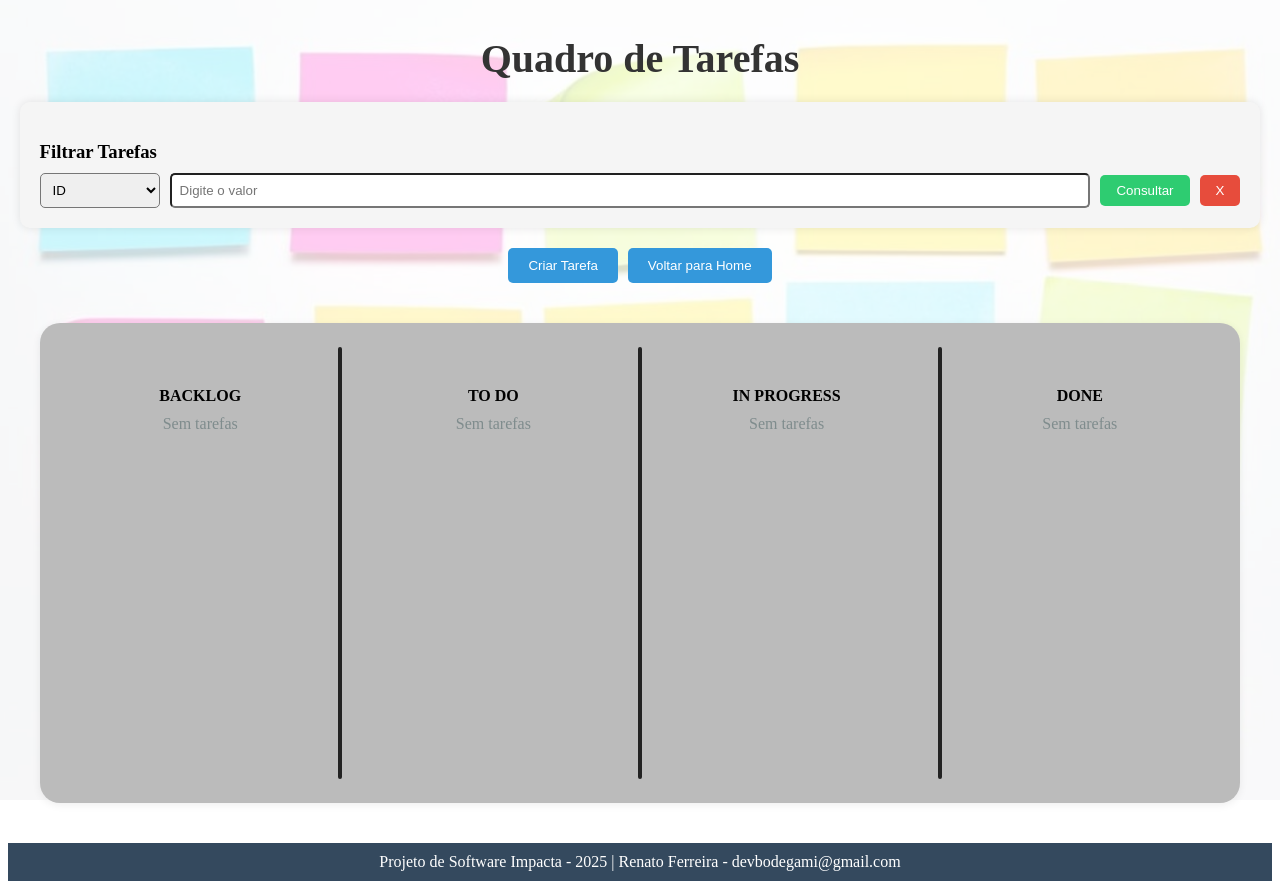
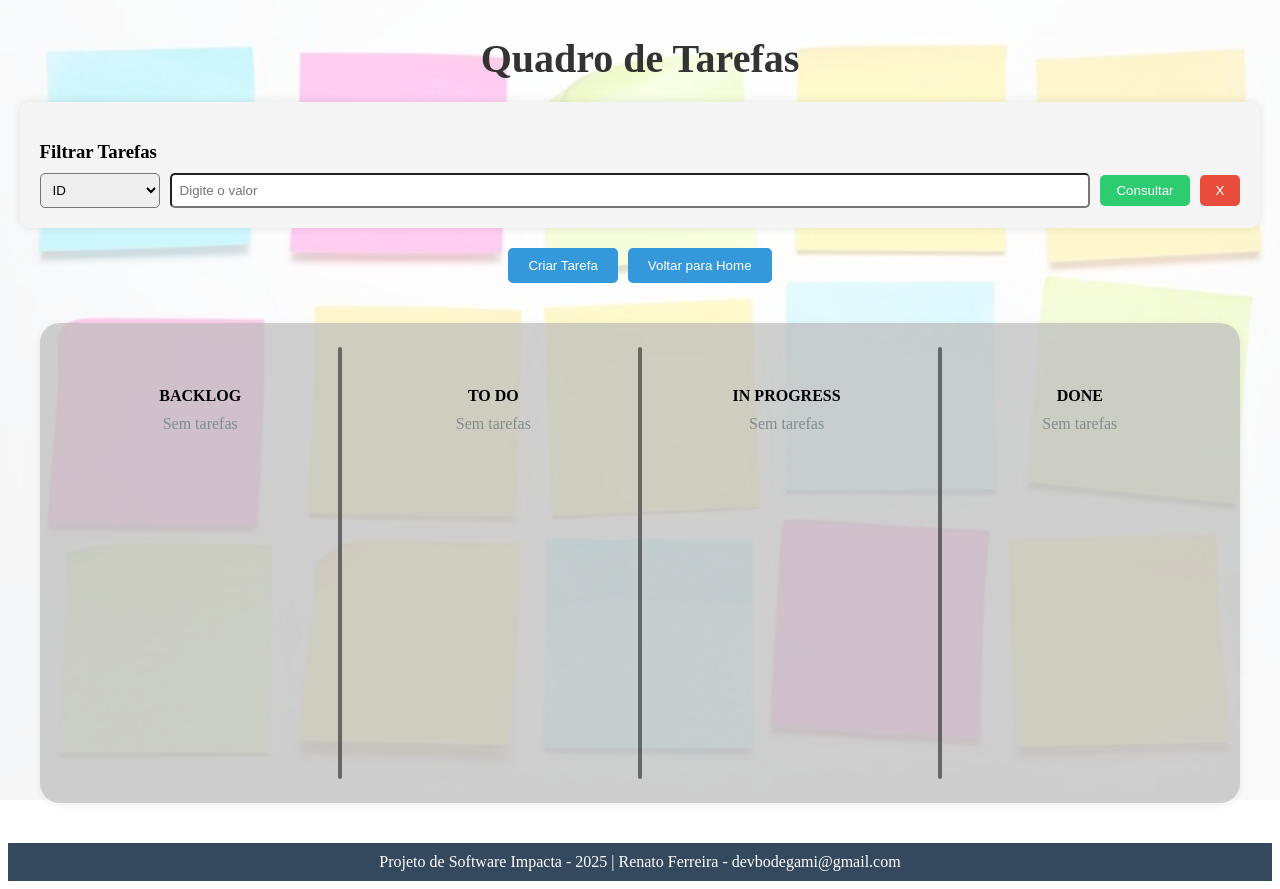
Before and after one commit to Bodegami/impacta-task-manager, a React (Vite) app in the folder frontend/: page /tasks in a window 1280 px wide. Built offline with nearby package versions, Linux system fonts and the light colour scheme.

Commit message:
[FRONTEND] adicionado opacidade no board

```diff
--- a/frontend/src/pages/TaskListPage.css
+++ b/frontend/src/pages/TaskListPage.css
@@ -136,7 +136,7 @@
   margin-bottom: 40px;
   width: 100%;
   max-width: 1500px; /* aumentada */
-  background: #bbb;
+  background: rgba(187, 187, 187, 0.7); /* <-- transparência aqui */
   border-radius: 20px;
   padding: 40px 30px;
   box-shadow: 0 2px 8px rgba(0,0,0,0.07);
@@ -155,7 +155,7 @@
   top: 24px;
   width: 4px;
   height: calc(100% - 48px);
-  background: #222;
+  background: rgba(34, 34, 34, 0.6); /* preto com transparência */
   border-radius: 2px;
   z-index: 2;
 }
```
